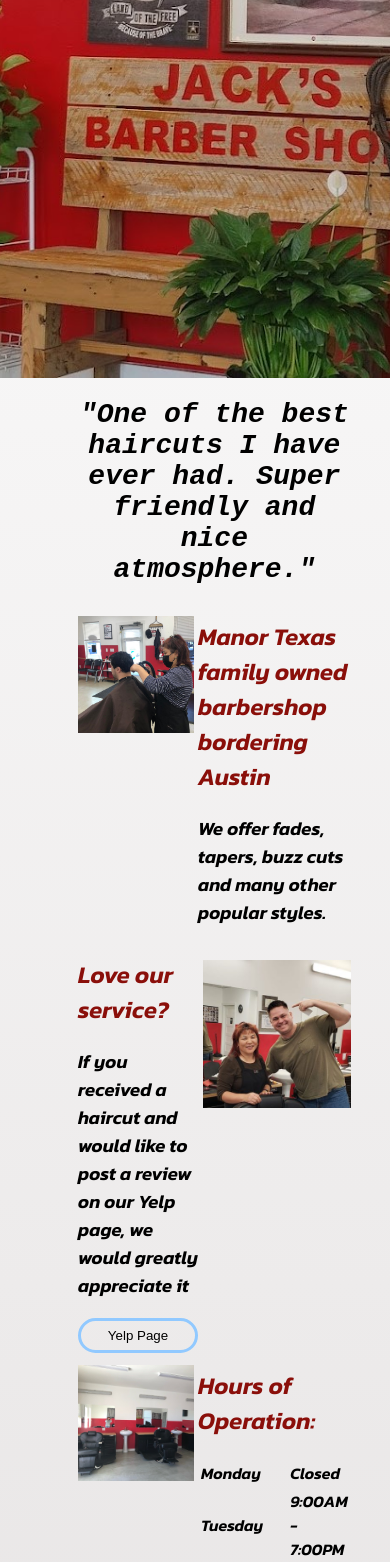
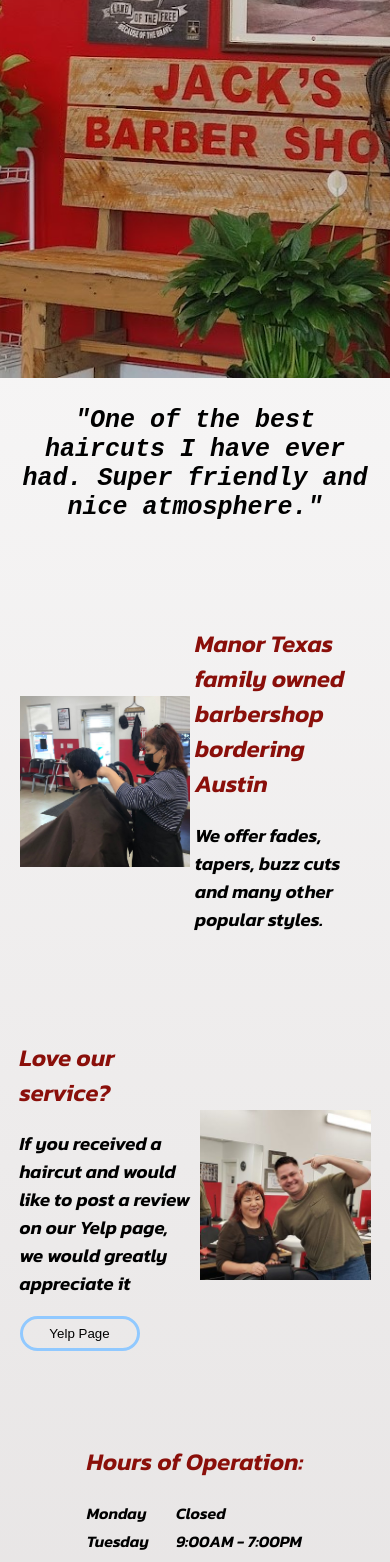
Before and after one commit to Brian4755/Jack-s-Barbershop, a React (Create React App) app: page / in a window 390 px wide. Shown: the part 432-1994 px from the top of the page. Built offline with nearby package versions, Linux system fonts and the light colour scheme.

Commit message:
homescreen mobile view

```diff
--- a/src/Carousel.css
+++ b/src/Carousel.css
@@ -2,3 +2,9 @@
   margin-top: 10%;
   width: 97%;
 }
+
+@media only screen and (max-width: 600px) {
+  .examples {
+    margin-top: 50%;
+  }
+}
--- a/src/ExampleCuts.css
+++ b/src/ExampleCuts.css
@@ -6,6 +6,7 @@
 a {
   max-width:23%;
   transition: 0.3s ease-in-out;
+  margin-left: 0;
 }
 
 img {
@@ -18,6 +19,12 @@ a:hover {
 
 @media only screen and (max-width: 1200px) {
   a {
-    max-width: 19%;
+    max-width: 24%;
+  }
+  .example4 {
+    display: none;
+  }
+  .examplecuts {
+    margin-left: 0;
   }
 }
--- a/src/ExampleCuts.jsx
+++ b/src/ExampleCuts.jsx
@@ -11,11 +11,11 @@ const ExampleCuts = () => {
         <img className='examplecut' src="./cutexample2.jpg" alt="Example Cut" />
       </a>
 
-      <a target='_blank' rel='noreferrer' href="https://www.facebook.com/people/Jacks-Barber-Shop/100057022047131/">
+      <a className='example3' target='_blank' rel='noreferrer' href="https://www.facebook.com/people/Jacks-Barber-Shop/100057022047131/">
         <img className='examplecut' src="./cutexample3.jpg" alt="Example Cut" />
       </a>
 
-      <a target='_blank' rel='noreferrer' href="https://www.facebook.com/people/Jacks-Barber-Shop/100057022047131/">
+      <a className='example4' target='_blank' rel='noreferrer' href="https://www.facebook.com/people/Jacks-Barber-Shop/100057022047131/">
        <img className='examplecut' src="./cutexample4.jpg" alt="Example Cut" />
       </a>
     </div>
--- a/src/Home.css
+++ b/src/Home.css
@@ -75,3 +75,33 @@ button {
 button:hover {
   background-color: #91C9FF;
 }
+
+@media only screen and (max-width: 600px) {
+  h1 {
+    font-size: 25px;
+    padding-bottom: 20%;
+  }
+  .reviewText, .barberself {
+    padding-top: 40%;
+  }
+  .homepageSection2 {
+    width: 90%;
+  }
+  .barberself {
+    margin-top: 50%;
+  }
+  .barberStation {
+    display: none;
+  }
+  .hoursTable {
+    grid-column: span 2;
+    text-align:justify;
+    margin-left: auto;
+    margin-right: auto;
+    padding-top: 20%;
+    column-gap: 50px;
+  }
+  .hoursTitle {
+    text-align: center;
+  }
+}
--- a/src/Home.jsx
+++ b/src/Home.jsx
@@ -19,7 +19,7 @@ const Home = () => {
           <h2>Manor Texas family owned barbershop bordering Austin</h2>
           <h3>We offer fades, tapers, buzz cuts and many other popular styles.</h3>
         </div>
-        <div>
+        <div className='reviewText'>
           <h2>Love our service?</h2>
           <h3>If you received a haircut and would like to post a review on our Yelp page, we would greatly appreciate it</h3>
           <button onClick={handleClick}>Yelp Page</button>
--- a/src/Hours.jsx
+++ b/src/Hours.jsx
@@ -1,7 +1,7 @@
 const Hours = () => {
   return (
-    <div>
-        <h2>Hours of Operation:</h2>
+    <div className="hoursTable">
+        <h2 className="hoursTitle">Hours of Operation:</h2>
         <table>
           <tbody>
             <tr>
```
